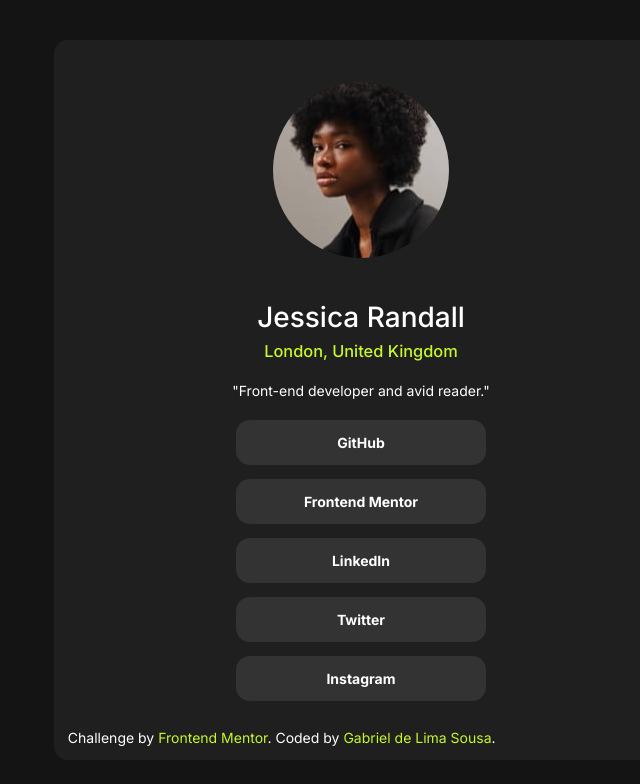
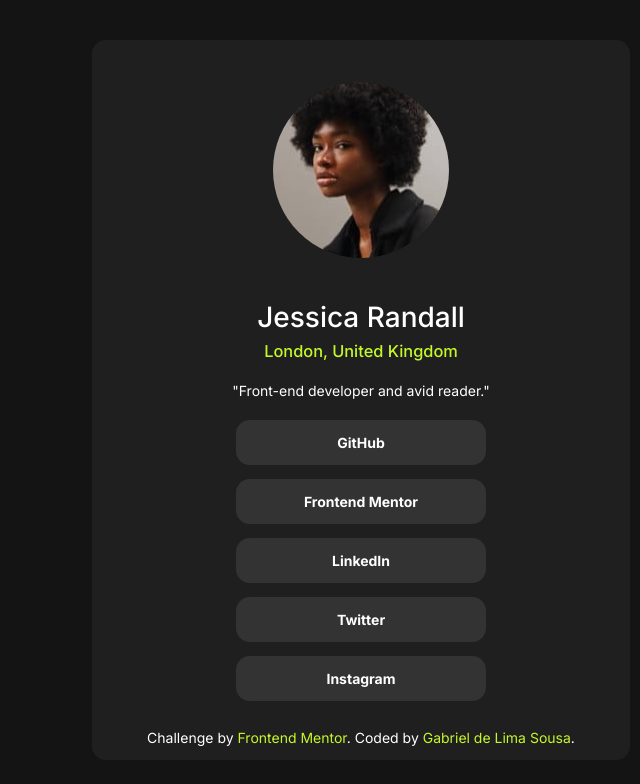
Before and after one commit to GabrielLima1227/front-end_challenges, a plain HTML site: page newbie/social-links-profile-main/index.html in a window 768 px wide. Shown: the whole page, without its empty margins (23-663 px from the left). Drawn offline with Linux system fonts and the light colour scheme.

Commit message:
Finalização do Projeto Social links profile

```diff
--- a/newbie/social-links-profile-main/estilos/mobile-first.css
+++ b/newbie/social-links-profile-main/estilos/mobile-first.css
@@ -40,8 +40,10 @@ div.container {
     max-width: 800px;
     border-radius: 1rem;
     background-color: var(--Dark_Grey);
+    transition: all 0.5s ease;
 }
 
+/* Imagem */
 div.container > div.imagem {
     margin: 2rem;
     padding: 1rem;
@@ -53,6 +55,7 @@ div.container > div.imagem > img {
     border-radius: 50%;
 }
 
+/* Informações */
 div.container > div.informacoes {
     display: grid;
     place-content: center;
@@ -77,6 +80,7 @@ p {
     margin-bottom: 2.5rem;
 }
 
+/* Social Links */
 div.container > div.social {
     display: grid;
     place-content: center;
@@ -114,7 +118,9 @@ div.container > div.social > ul.lista > li:hover > a {
     transition: all 0.4s ease-in-out;
 }
 
+/* Attribution */
 div.attribution {
+    text-align: center;
     margin: 1rem;
 }
 
@@ -123,15 +129,9 @@ div.attribution > a {
     text-decoration: none;
 }
 
-@media screen and (min-width: 768px) and (max-width: 992px){
+/* Media Queries */
+@media screen and (min-width: 768px){
     div.container {
-        width: 80vw;
-        transition: all 0.5s ease;
+        width: 70vw;
     }
 }
-
-@media screen and (min-width: 992px){
-
-
-
-}
```
